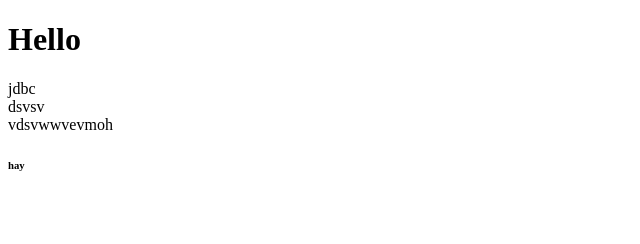
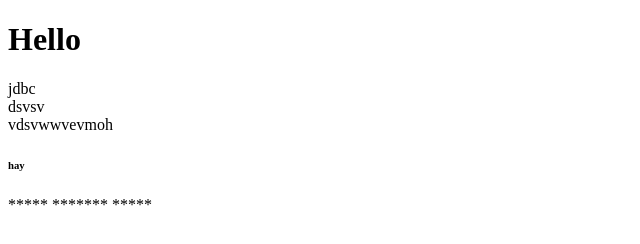
Before and after one commit to Siver29/React1, a plain HTML site: page index.html in a window 1280 px wide. Shown: the full height of the page, 0-640 px from the left. Drawn offline with Linux system fonts and the light colour scheme.

Commit message:
Add  star

```diff
--- a/index.html
+++ b/index.html
@@ -12,5 +12,9 @@
     <div>dsvsv</div>
     <div>vdsvwwvevmoh</div>
     <h6> hay</h6>
+    <p>*****
+      *******
+       *****
+    </p>
 </body>
 </html>
```
